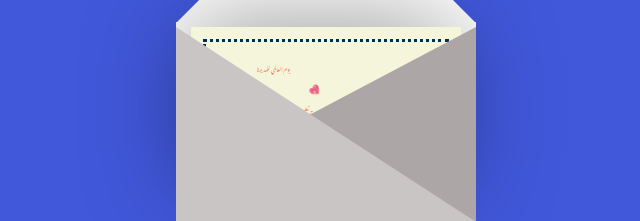
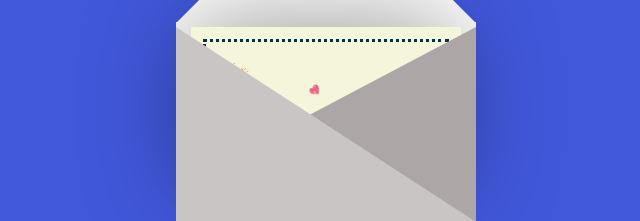
Before and after one commit to 1w8k/Ramadan-Card, a plain HTML site: page index.html in a window 1280 px wide. Shown: the part 316-537 px from the top of the page, 314-954 px from the left. Drawn offline with nearby package versions, Linux system fonts and the light colour scheme; a web font is replaced by a local one.

Commit message:
Update index.html

```diff
--- a/index.html
+++ b/index.html
@@ -18,7 +18,7 @@
                     <div class="envelope"></div>
                     <div class="front"></div>
                     <div class="card">
-                        <div class="text">يوم العالمي للمديرة</br>كل صرح تعليمي ناجح مميز يقف خلفه مديرة ملهمة ممبدعة مثلك</br></div>
+                        <div class="text">رمضان كريم</br>من اخوكم حمدان</br></div>
                         <div class="halal"></div>
                     </div>
                     <div class="manyhlalal">
```
